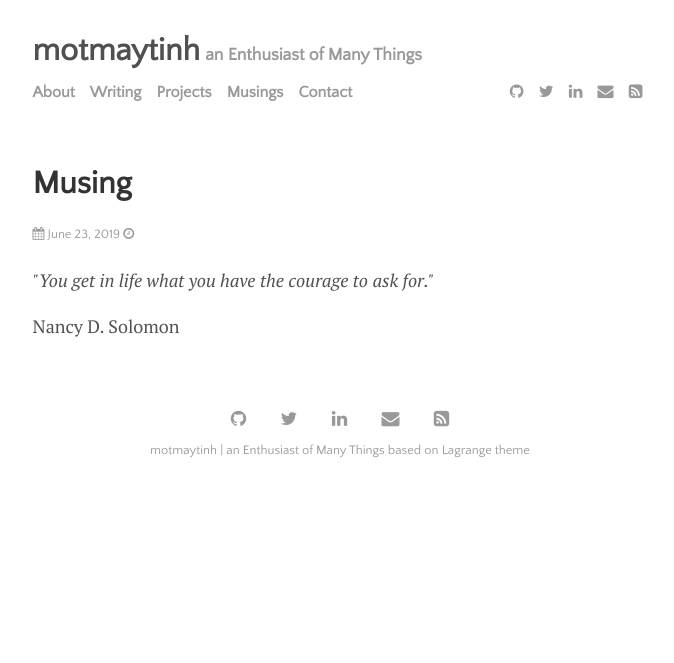
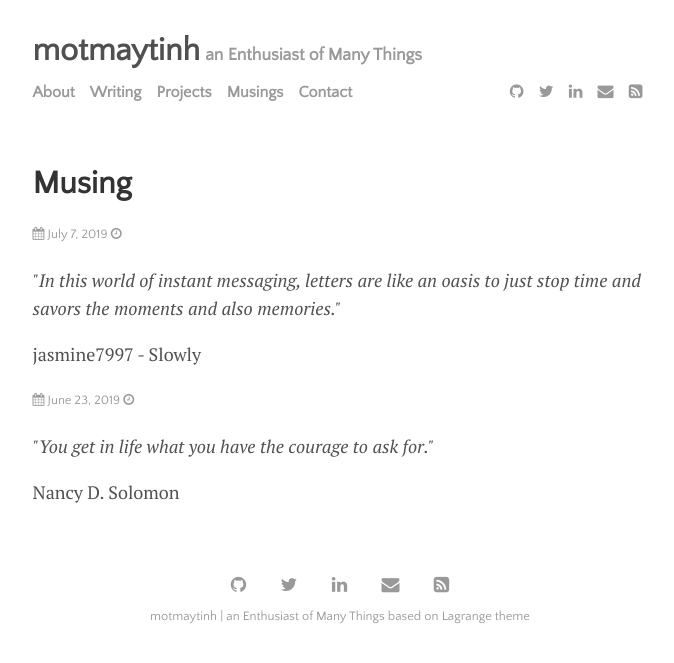
Before and after one commit to motmaytinh/motmaytinh.github.io, a Jekyll site: the page built from menu/musings.md, in a window 1280 px wide. Shown: the top 663 px of the page, without its empty margins (300-974 px from the left). Built offline with Jekyll 4.4.1, drawn with Linux system fonts in a browser that asks for light colours.

Commit message:
add musing

```diff
--- a/menu/musings.md
+++ b/menu/musings.md
@@ -4,6 +4,12 @@ title: Musing
 ---
 
 <div class="quote-container">
+    <p class="post-date"><span><i class="fa fa-calendar" aria-hidden="true"></i> July 7, 2019 <i class="fa fa-clock-o" aria-hidden="true"></i></span></p>
+    <p class="quote"><i>"In this world of instant messaging, letters are like an oasis to just stop time and savors the moments and also memories."</i></p>
+    <p class="author">jasmine7997 - Slowly</p>
+</div>
+
+<div class="quote-container">
     <p class="post-date"><span><i class="fa fa-calendar" aria-hidden="true"></i> June 23, 2019 <i class="fa fa-clock-o" aria-hidden="true"></i></span></p>
     <p class="quote"><i>"You get in life what you have the courage to ask for."</i></p>
     <p class="author">Nancy D. Solomon</p>
```
Also changed, not shown: _posts/2019-06-22-vncorenlp-pywrapper.md (+1 -1 lines).
